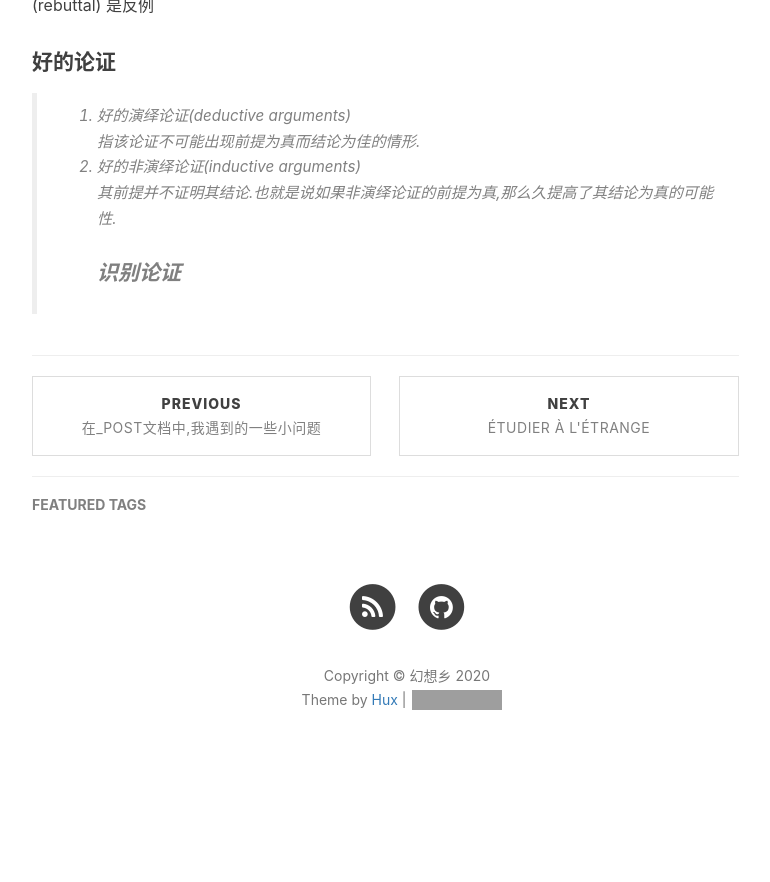
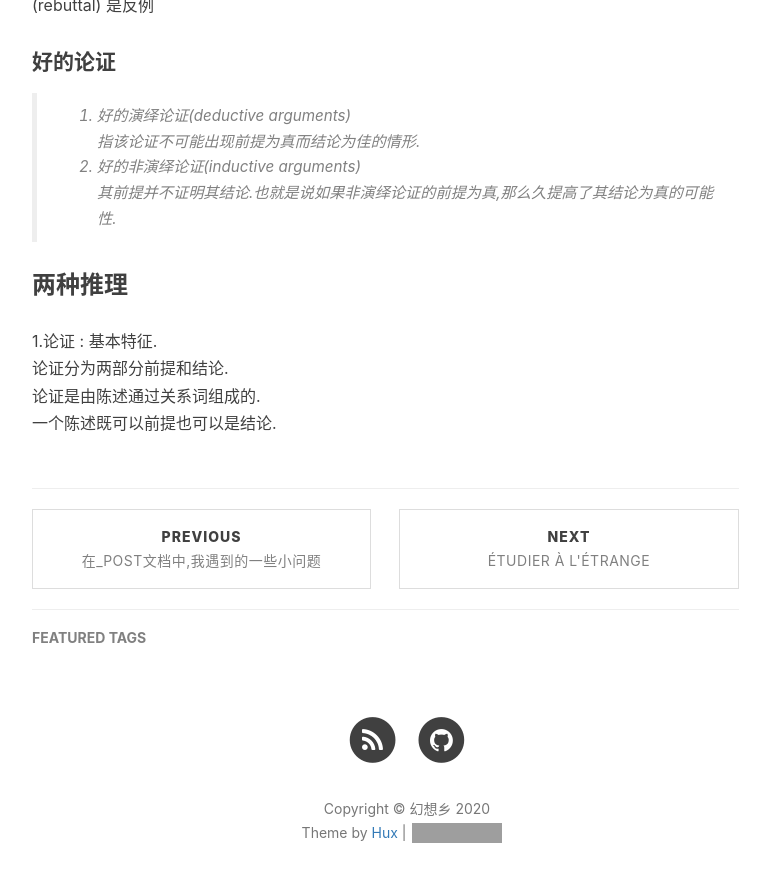
Before and after one commit to AlexandRLX/AlexandRLX.github.io, a Jekyll site: the page built from _posts/2020-02-03-dushu.md, in a window 1280 px wide and 900 px high, scrolled down 3218 px. Shown: the top 882 px of the window, without its empty margins (233-1003 px from the left). Built offline with Jekyll 4.4.1, drawn with Linux system fonts in a browser that asks for light colours; nearby versions of some CDN libraries; comment, search, counter and statistics services are not loaded; before the commit the page ends 4022 px from its top, so only the background shows below that; grey boxes are pictures that could not be loaded.

Commit message:
Update 2020-02-03-dushu.md

```diff
--- a/_posts/2020-02-03-dushu.md
+++ b/_posts/2020-02-03-dushu.md
@@ -91,4 +91,10 @@ description: 提升自己
   指该论证不可能出现前提为真而结论为佳的情形.
 > 2. 好的非演绎论证(inductive arguments)
   其前提并不证明其结论.也就是说如果非演绎论证的前提为真,那么久提高了其结论为真的可能性.
-#### 识别论证
+
+### 两种推理
+
+1.论证 : 基本特征.
+  论证分为两部分前提和结论.
+  论证是由陈述通过关系词组成的.
+  一个陈述既可以前提也可以是结论.
```
